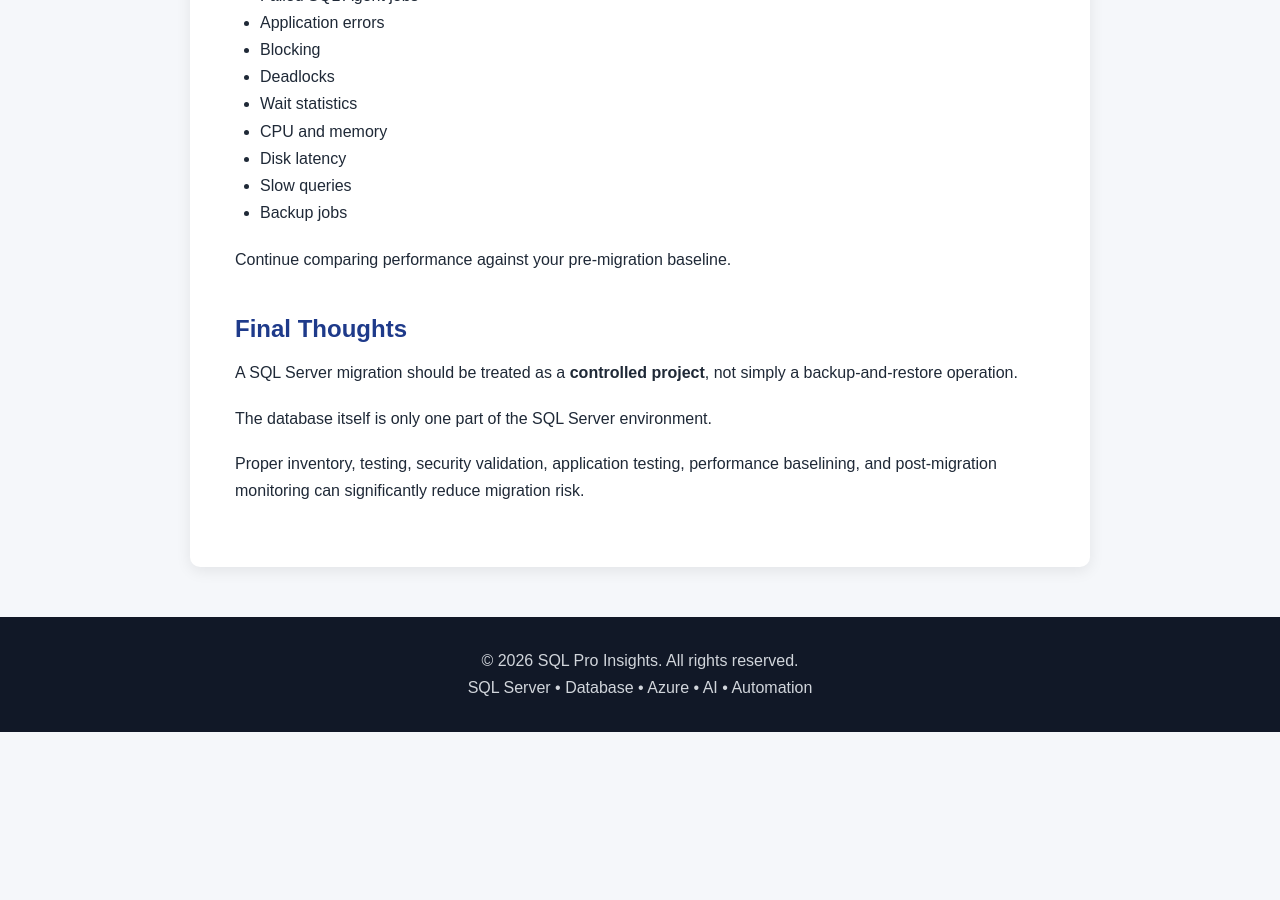
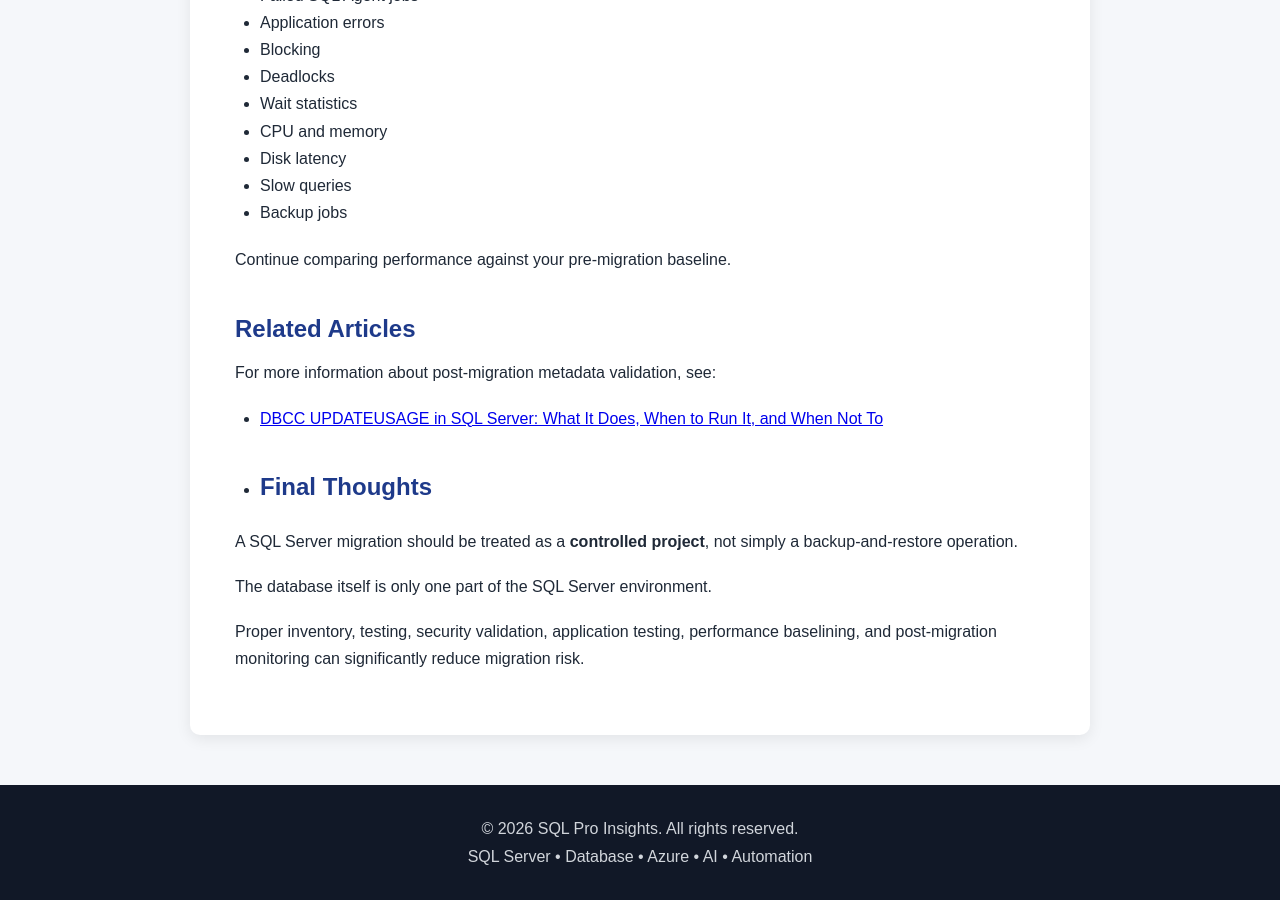
Before and after one commit to SQLProInsights/sqlproinsights.github.io, a Jekyll site: the page built from _posts/2026-08-18-sql-server-2016-to-2025-migration.md, in a window 1280 px wide and 900 px high, scrolled down 7104 px. Built offline with Jekyll 4.4.1, drawn with Linux system fonts in a browser that asks for light colours; before the commit the page ends 7836 px from its top, so only the background shows below that.

Commit message:
Add related articles and update final thoughts section
Added related articles section and updated final thoughts.

```diff
--- a/_posts/2026-08-18-sql-server-2016-to-2025-migration.md
+++ b/_posts/2026-08-18-sql-server-2016-to-2025-migration.md
@@ -284,7 +284,13 @@ Check:
 
 Continue comparing performance against your pre-migration baseline.
 
-## Final Thoughts
+## Related Articles
+
+For more information about post-migration metadata validation, see:
+
+- [DBCC UPDATEUSAGE in SQL Server: What It Does, When to Run It, and When Not To](/blog/dbcc-updateusage-sql-server/)
+
+- ## Final Thoughts
 
 A SQL Server migration should be treated as a **controlled project**, not simply a backup-and-restore operation.
 
```
